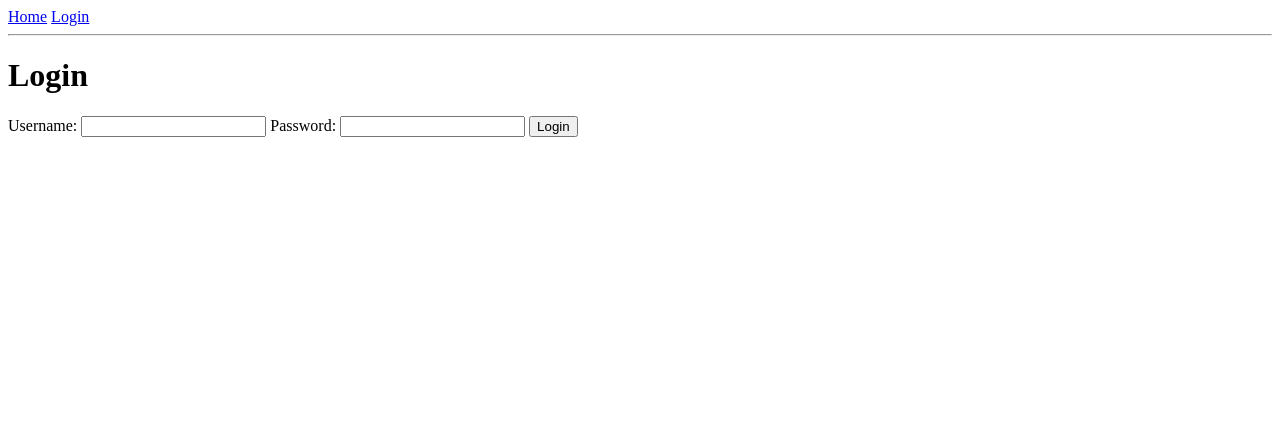
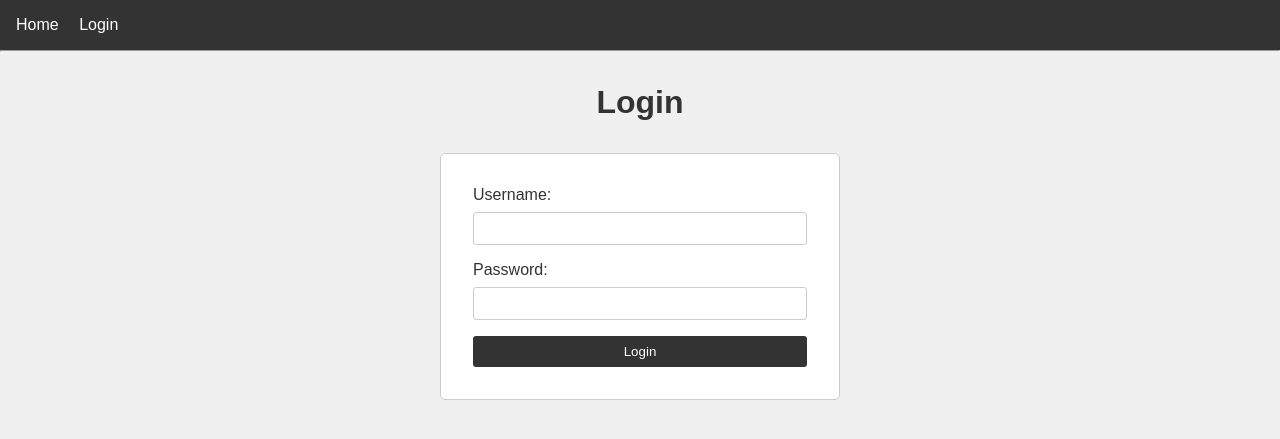
Before and after one commit to LucianoRamosAlves/python-estudos, a Flask app: template framework/flask/examples/login/templates/login.html in a window 1280 px wide. Shown: the top 439 px of the page. Run offline with Flask 3, Linux system fonts and the light colour scheme; the template is opened without the code that fills it, so the values that code supplies are empty.

Commit message:
Add styles and include CSS in login example
Add base.css, home.css, and login.css to provide basic layout, typography, navigation, flash-message, and form styles for the Flask login example. Update templates/base.html to include the new stylesheets via url_for so the example pages pick up the styling.

```diff
--- /dev/null
+++ b/framework/flask/examples/login/static/base.css
@@ -0,0 +1,38 @@
+* {
+    margin: 0;
+    padding: 0;
+    box-sizing: border-box;
+}
+
+body {
+    font-family: Arial, sans-serif;
+    background-color: #f0f0f0;
+    color: #333;
+}
+
+nav {
+    background-color: #333;
+    color: #fff;
+    padding: 1rem;
+}
+
+nav a {
+    color: #fff;
+    text-decoration: none;
+    margin-right: 1rem;
+}
+
+nav a:hover {
+    text-decoration: underline;
+}
+
+.flash-messages {
+    margin: 1rem 0;
+    padding: 1rem;
+    border: 1px solid #ccc;
+    background-color: #f9f9f9;
+}
+
+.flash-messages p {
+    margin: 0;
+}
--- /dev/null
+++ b/framework/flask/examples/login/static/home.css
@@ -0,0 +1,21 @@
+* {
+    margin: 0;
+    padding: 0;
+    box-sizing: border-box;
+}
+
+body {
+    font-family: Arial, sans-serif;
+    background-color: #f0f0f0;
+    color: #333;
+}
+
+h1 {
+    text-align: center;
+    margin-top: 2rem;
+}
+
+p {
+    text-align: center;
+    margin-top: 1rem;
+}
--- /dev/null
+++ b/framework/flask/examples/login/static/login.css
@@ -0,0 +1,54 @@
+* {
+    margin: 0;
+    padding: 0;
+    box-sizing: border-box;
+}
+
+body {
+    font-family: Arial, sans-serif;
+    background-color: #f0f0f0;
+    color: #333;
+}
+
+form {
+    max-width: 400px;
+    margin: 2rem auto;
+    padding: 2rem;
+    background-color: #fff;
+    border: 1px solid #ccc;
+    border-radius: 5px;
+}
+
+form label {
+    display: block;
+    margin-bottom: 0.5rem;
+}
+
+form input {
+    width: 100%;
+    padding: 0.5rem;
+    margin-bottom: 1rem;
+    border: 1px solid #ccc;
+    border-radius: 3px;
+}
+
+form button {
+    width: 100%;
+    padding: 0.5rem;
+    background-color: #333;
+    color: #fff;
+    border: none;
+    border-radius: 3px;
+    cursor: pointer;
+}
+
+form button:hover {
+    background-color: #555;
+}
+
+.flash-messages {
+    margin: 1rem 0;
+    padding: 1rem;
+    border: 1px solid #ccc;
+    background-color: #f9f9f9;
+}
--- a/framework/flask/examples/login/templates/base.html
+++ b/framework/flask/examples/login/templates/base.html
@@ -4,6 +4,10 @@
     <meta charset="UTF-8" />
     <meta name="viewport" content="width=device-width, initial-scale=1.0" />
     <title>{% block title %}Meu App{% endblock %}</title>
+    <link rel="stylesheet" href="{{ url_for('static', filename='base.css') }}">
+    <link rel="stylesheet" href="{{ url_for('static', filename='home.css') }}">
+    <link rel="stylesheet" href="{{ url_for('static', filename='login.css') }}">
+
 
 </head>
 <body>
```
